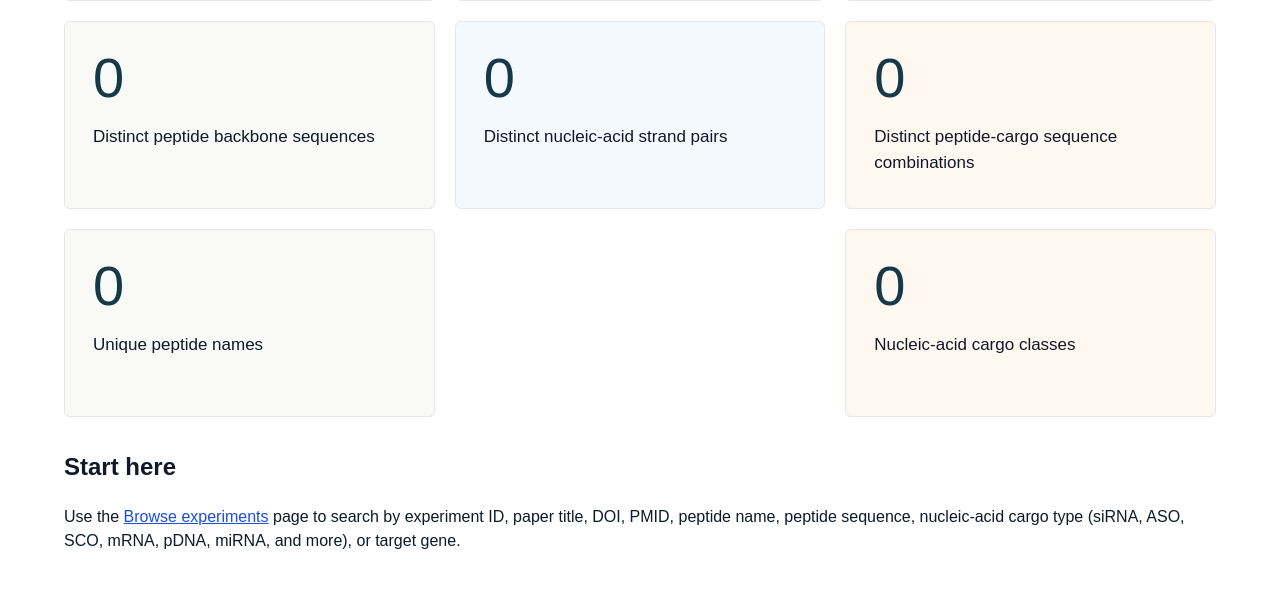
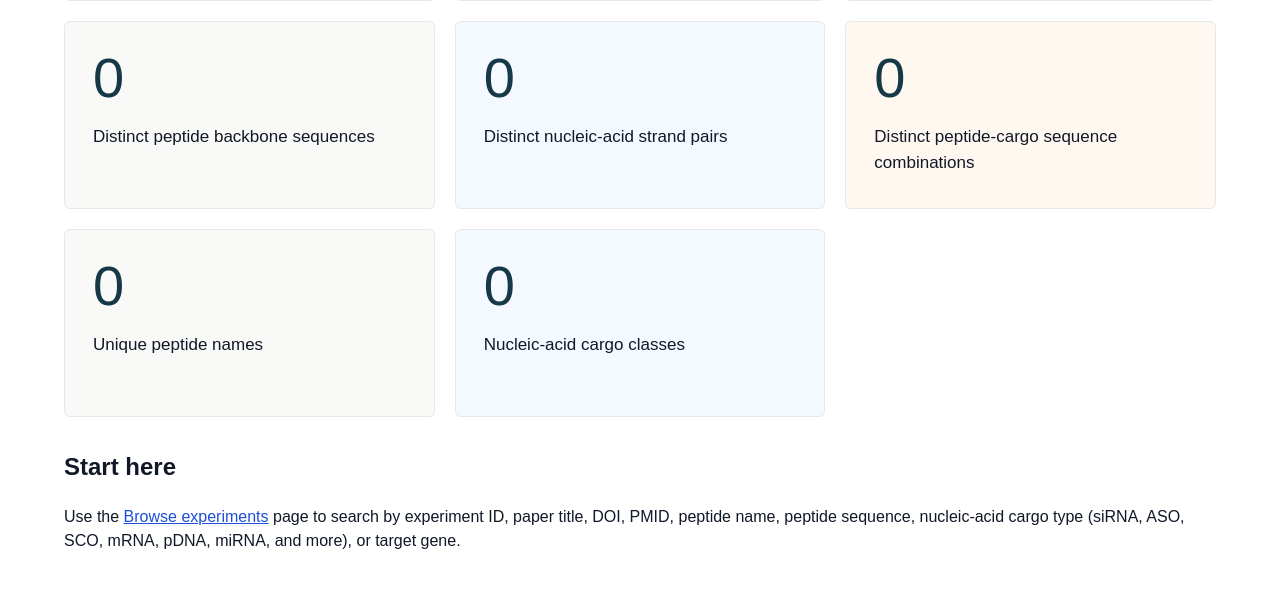
Before and after one commit to shakhawath/peprna-db, a Django app: page / in a window 1280 px wide; the page is wider, and only the part inside the window is pictured. Shown: the part 956-1549 px from the top of that part. Run offline with Django 5.2, Linux system fonts and the light colour scheme; data that the repository does not hold is empty.

Commit message:
Move cargo class stat to middle column

```diff
--- a/core/templates/core/home.html
+++ b/core/templates/core/home.html
@@ -75,11 +75,11 @@
             <p class="stat-value">{{ stats.peptide_name_count }}</p>
             <p class="stat-label">Unique peptide names</p>
         </div>
-        <div class="stat-spacer"></div>
-        <div class="stat-card stat-card--orange">
+        <div class="stat-card stat-card--blue">
             <p class="stat-value">{{ stats.cargo_class_count }}</p>
             <p class="stat-label">Nucleic-acid cargo classes</p>
         </div>
+        <div class="stat-spacer"></div>
     </div>
 
     <h2>Start here</h2>
```
